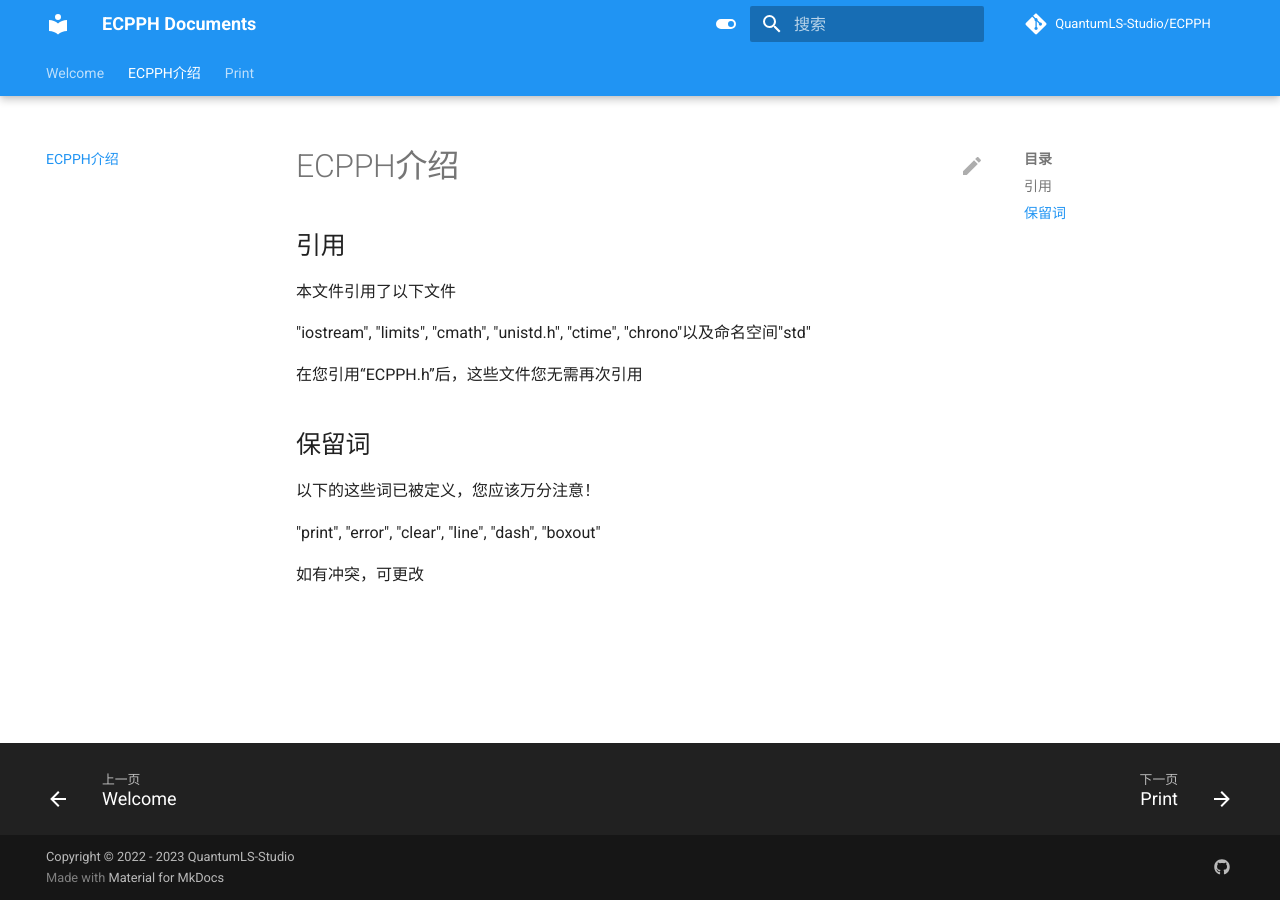
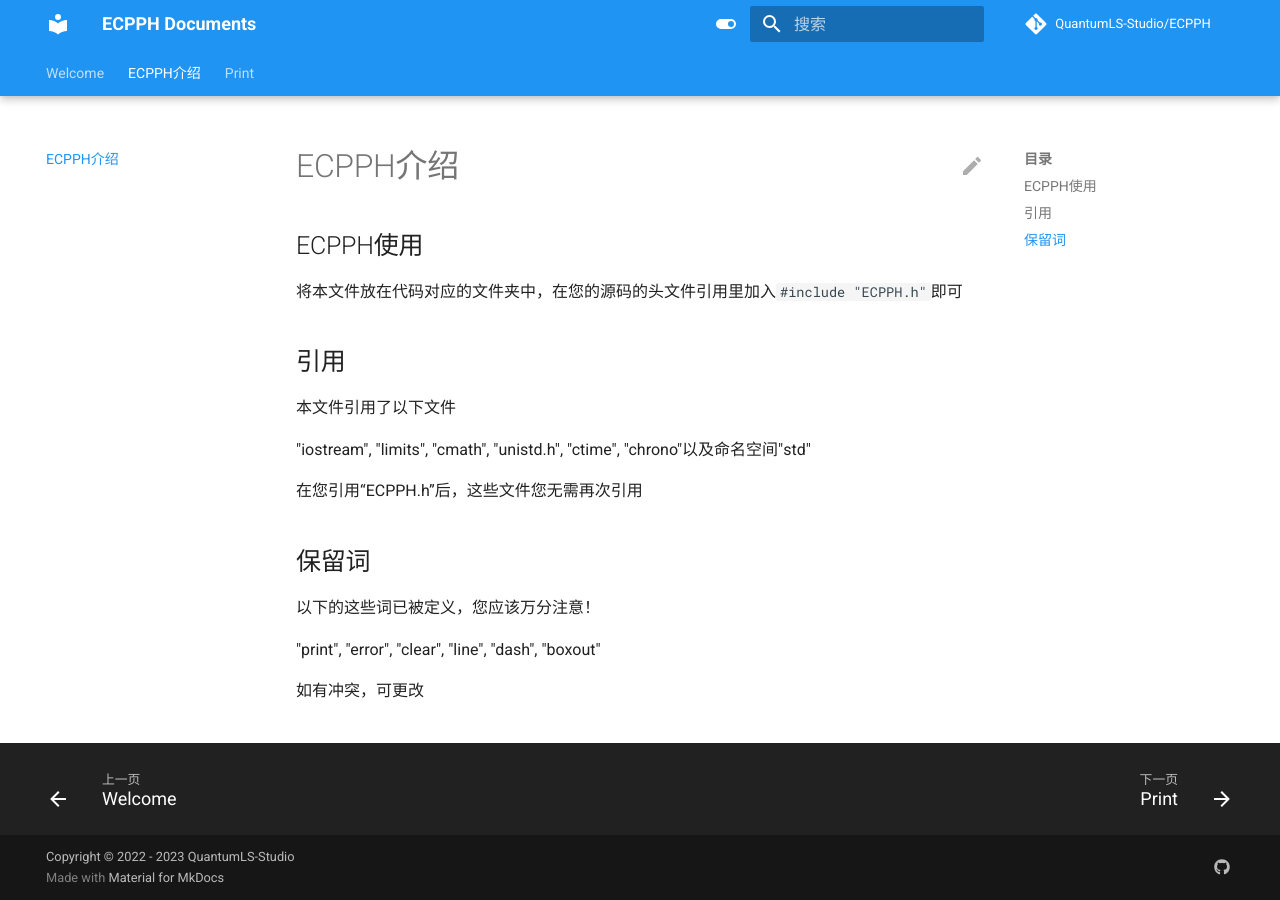
Before and after one commit to QuantumLS-Studio/ECPPH, an MkDocs documentation site: the page built from doc/docs/Information.md, in a window 1280 px wide. Built offline with MkDocs 1.6.1 and Material for MkDocs 9.7.7, drawn with Linux system fonts in a browser that asks for light colours; comment, search, counter and statistics services are not loaded.

Commit message:
U | Update doc main page

```diff
--- a/doc/docs/Information.md
+++ b/doc/docs/Information.md
@@ -1,4 +1,8 @@
 # ECPPH介绍
+
+## ECPPH使用
+
+将本文件放在代码对应的文件夹中，在您的源码的头文件引用里加入`#include "ECPPH.h"`即可
 
 ## 引用
 
```
